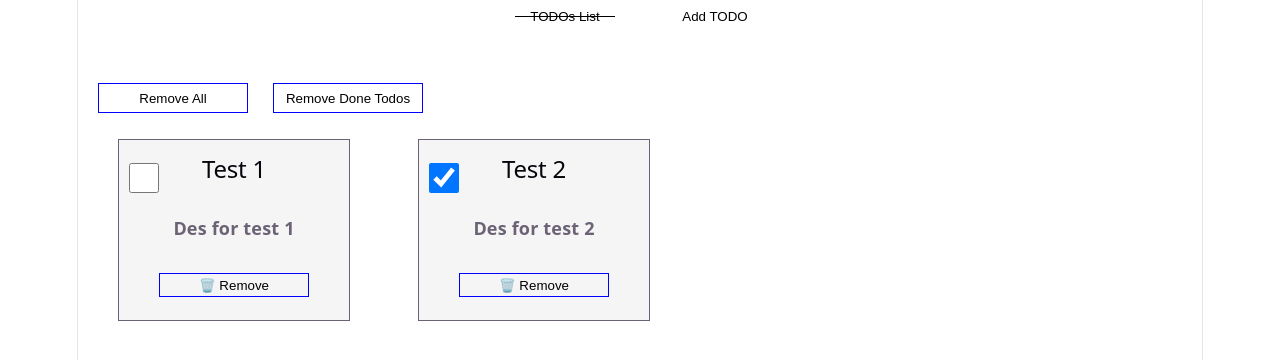
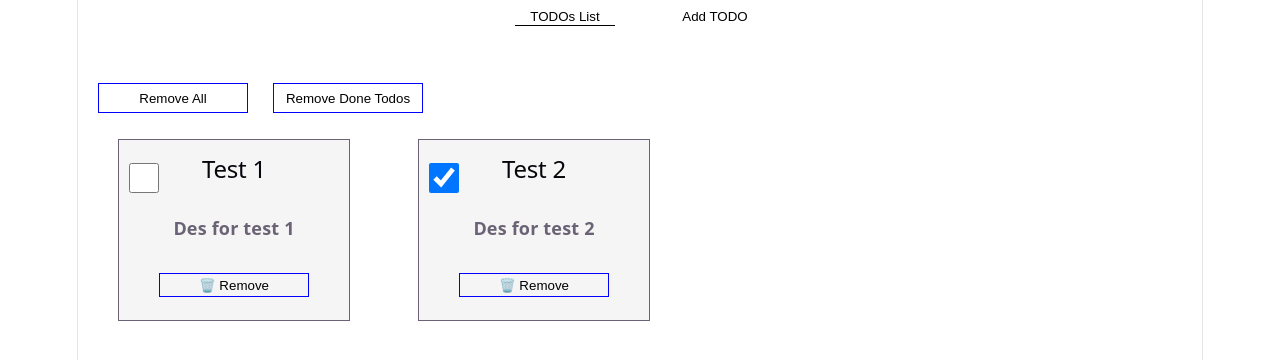
Before and after one commit to ChaimShvartz/TODO-List, a React (Vite) app in the folder client/: page / in a window 1280 px wide. Shown: the top 360 px of the page. Built offline with nearby package versions, Linux system fonts and the light colour scheme.

Commit message:
Fix marking of active tab

```diff
--- a/client/src/components/Tabs/Tabs.module.css
+++ b/client/src/components/Tabs/Tabs.module.css
@@ -11,6 +11,7 @@
     background: none;
     border: none;
     cursor: pointer;
+    height: fit-content;
 }
 
 #activeTab{
```
